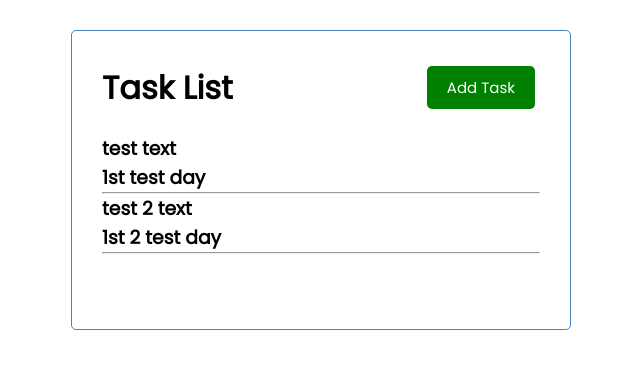
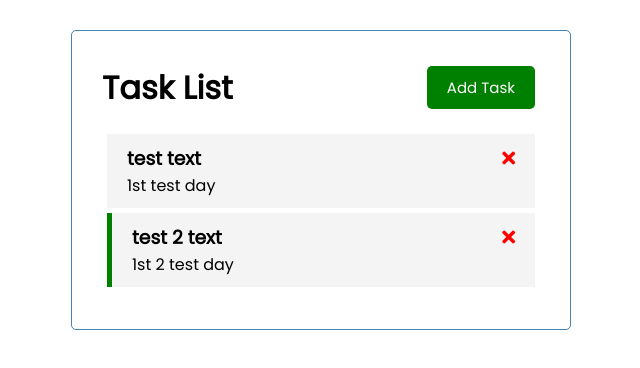
Before and after one commit to sharif7761/task-management-vueJs, a Vue app: page / in a window 1280 px wide. Shown: the top 368 px of the page, without its empty margins (319-959 px from the left). Built offline with nearby package versions, Linux system fonts and the light colour scheme.

Commit message:
single task component

```diff
--- a/public/index.html
+++ b/public/index.html
@@ -4,6 +4,10 @@
     <meta charset="utf-8">
     <meta http-equiv="X-UA-Compatible" content="IE=edge">
     <meta name="viewport" content="width=device-width,initial-scale=1.0">
+    <link
+      rel="stylesheet"
+      href="https://cdnjs.cloudflare.com/ajax/libs/font-awesome/5.15.2/css/all.min.css"
+    />
     <link rel="icon" href="<%= BASE_URL %>favicon.ico">
     <title><%= htmlWebpackPlugin.options.title %></title>
   </head>
--- a/src/App.vue
+++ b/src/App.vue
@@ -26,7 +26,7 @@
         id: 1,
         text: "test text",
         day: "1st test day",
-        reminder: true
+        reminder: false
       },
       {
         id: 2,
--- a/src/components/SingleTask.vue
+++ b/src/components/SingleTask.vue
@@ -1,7 +1,11 @@
 <template>
-  <h3>{{task.text}}</h3>
-  <h3>{{task.day}}</h3>
-  <hr/>
+  <div :class="[task.reminder ? 'reminder' : '', 'task']">
+    <h3>
+      {{ task.text }}
+      <i class="fas fa-times"></i>
+    </h3>
+    <p>{{ task.day }}</p>
+  </div>
 </template>
 
 <script>
@@ -9,6 +13,26 @@
   name: 'SingleTask',
   props: {
     task: Object,
-  }
+  },
 }
 </script>
+
+<style scope>
+.fas {
+  color: red;
+}
+.task {
+  background: #f4f4f4;
+  margin: 5px;
+  padding: 10px 20px;
+  cursor: pointer;
+}
+.task.reminder {
+  border-left: 5px solid green;
+}
+.task h3 {
+  display: flex;
+  align-items: center;
+  justify-content: space-between;
+}
+</style>
```
